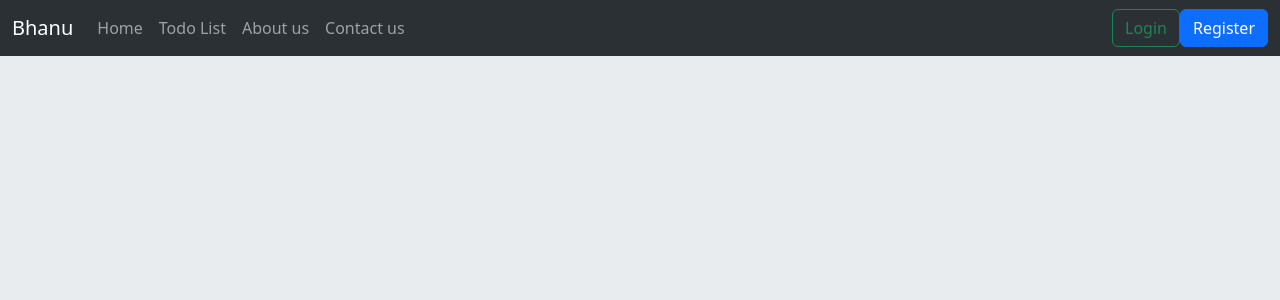
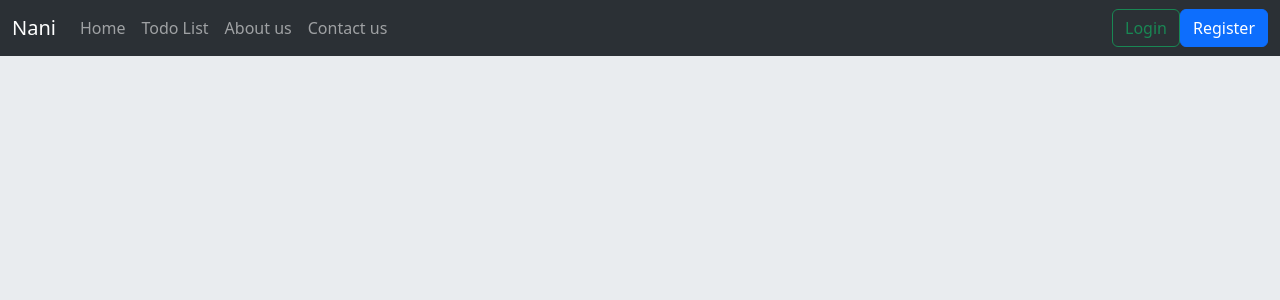
Before and after one commit to Bhanuchandra13/Kids-Activities-Monitoring, a Django app: template taskmate/templates/base.html in a window 1280 px wide. Shown: the top 300 px of the page. Run offline with Django 3.2, Linux system fonts and the light colour scheme; the template is opened without the code that fills it, so the values that code supplies are empty.

Commit message:
Update base.html

```diff
--- a/taskmate/templates/base.html
+++ b/taskmate/templates/base.html
@@ -9,7 +9,7 @@
     <link href="https://cdn.jsdelivr.net/npm/bootstrap@5.3.3/dist/css/bootstrap.min.css" rel="stylesheet" integrity="sha384-QWTKZyjpPEjISv5WaRU9OFeRpok6YctnYmDr5pNlyT2bRjXh0JMhjY6hW+ALEwIH" crossorigin="anonymous">
     <nav class="navbar navbar-expand-lg bg-body-tertiary" data-bs-theme="dark">
         <div class="container-fluid">
-          <a class="navbar-brand" href="#">Bhanu</a>
+          <a class="navbar-brand" href="#">Nani</a>
           <button class="navbar-toggler" type="button" data-bs-toggle="collapse" data-bs-target="#navbarNav" aria-controls="navbarNav" aria-expanded="false" aria-label="Toggle navigation">
             <span class="navbar-toggler-icon"></span>
           </button>
```
